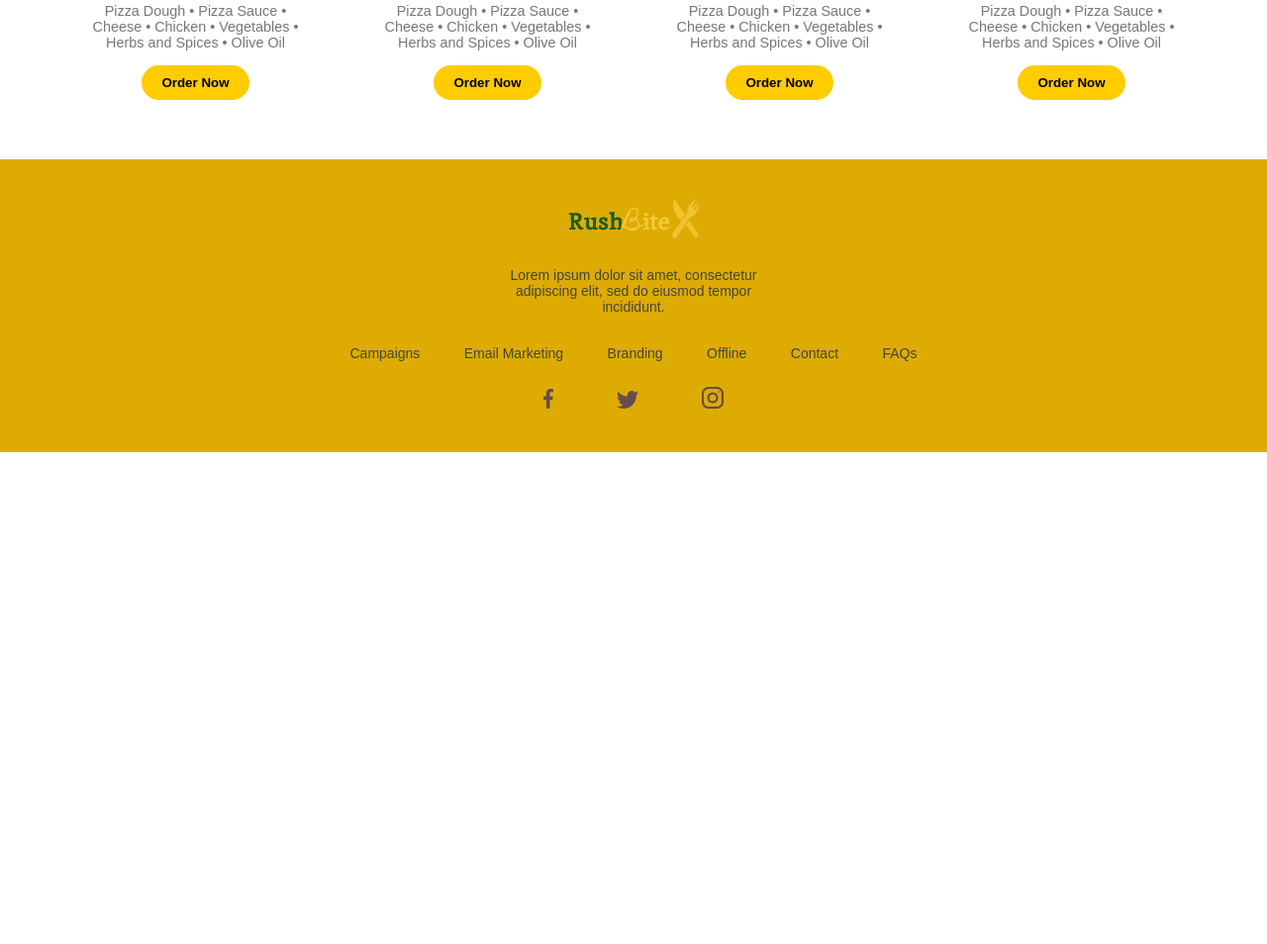
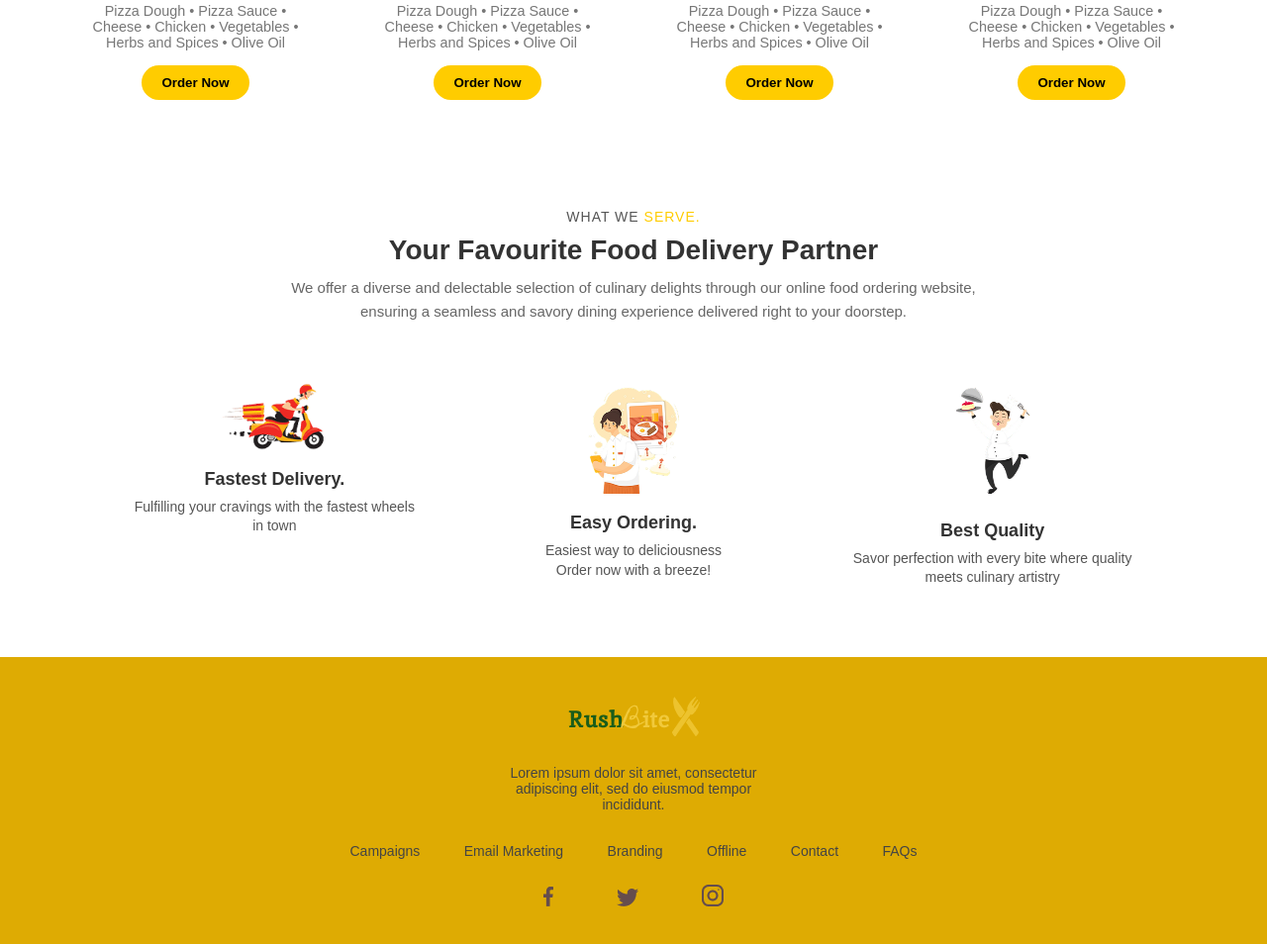
Before and after one commit to Kaushikmishra10/Rushbite_Landing_Page, a plain HTML site: page index.html in a window 1280 px wide. Shown: the part 1373-2327 px from the top of the page at 99% size. Before the commit the page ends 1830 px from the top, so only its background shows below. Drawn offline with Linux system fonts and the light colour scheme.

Commit message:
Rushbite Landing Page

```diff
--- a/assets/style.css
+++ b/assets/style.css
@@ -254,6 +254,71 @@ h1 {
     font-weight: bold;
 }
 
+.container {
+    width: 85%;
+    margin: auto;
+    text-align: center;
+    padding: 50px 0;
+}
+
+.section-subtitle {
+    font-size: 14px;
+    font-weight: 500;
+    letter-spacing: 1px;
+    color: #555;
+    text-transform: uppercase;
+}
+
+.section-subtitle span {
+    color: #ffcc00;
+}
+
+.section-title {
+    font-size: 28px;
+    font-weight: 700;
+    margin: 10px 0;
+}
+
+.section-desc {
+    font-size: 15px;
+    color: #666;
+    max-width: 700px;
+    margin: 0 auto 40px;
+    line-height: 1.6;
+}
+
+.service-cards {
+    display: flex;
+    justify-content: space-around;
+    flex-wrap: wrap;
+}
+
+.service-card {
+    background: transparent;
+    padding: 20px;
+    width: 30%;
+    text-align: center;
+}
+
+.service-card img {
+    width: 120px;
+    height: auto;
+    margin-bottom: 15px;
+}
+
+.service-card h3 {
+    font-size: 18px;
+    font-weight: 600;
+    margin-bottom: 8px;
+}
+
+.service-card p {
+    font-size: 14px;
+    color: #555;
+    line-height: 1.4;
+}
+
+
 
 /* Footer */
 
--- a/index.html
+++ b/index.html
@@ -102,6 +102,35 @@
         </div>
     </section>
 
+    <section class="services-section">
+        <div class="container">
+            <p class="section-subtitle">WHAT WE <span>SERVE.</span></p>
+            <h2 class="section-title">Your Favourite Food Delivery Partner</h2>
+            <p class="section-desc">
+                We offer a diverse and delectable selection of culinary delights through our online food ordering website,
+                ensuring a seamless and savory dining experience delivered right to your doorstep.
+            </p>
+
+            <div class="service-cards">
+                <div class="service-card">
+                    <img src="./assets/Images/fastest_delivery.png" alt="Fastest Delivery">
+                    <h3>Fastest Delivery.</h3>
+                    <p>Fulfilling your cravings with the fastest wheels in town</p>
+                </div>
+                <div class="service-card">
+                    <img src="./assets/Images/easy_ordering.png" alt="Easy Ordering">
+                    <h3>Easy Ordering.</h3>
+                    <p>Easiest way to deliciousness<br>Order now with a breeze!</p>
+                </div>
+                <div class="service-card">
+                    <img src="./assets/Images/best_quality.png" alt="Best Quality">
+                    <h3>Best Quality</h3>
+                    <p>Savor perfection with every bite where quality meets culinary artistry</p>
+                </div>
+            </div>
+        </div>
+    </section>
+
     <footer>
         <div class="footer-container">
             <h2 class="logo"><img src="./assets/Images/logo.png" alt="Rushbite Logo"></h2>
```
Also changed, not shown: assets/Images/best_quality.png (added), assets/Images/easy_ordering.png (added), assets/Images/fastest_delivery.png (added).
